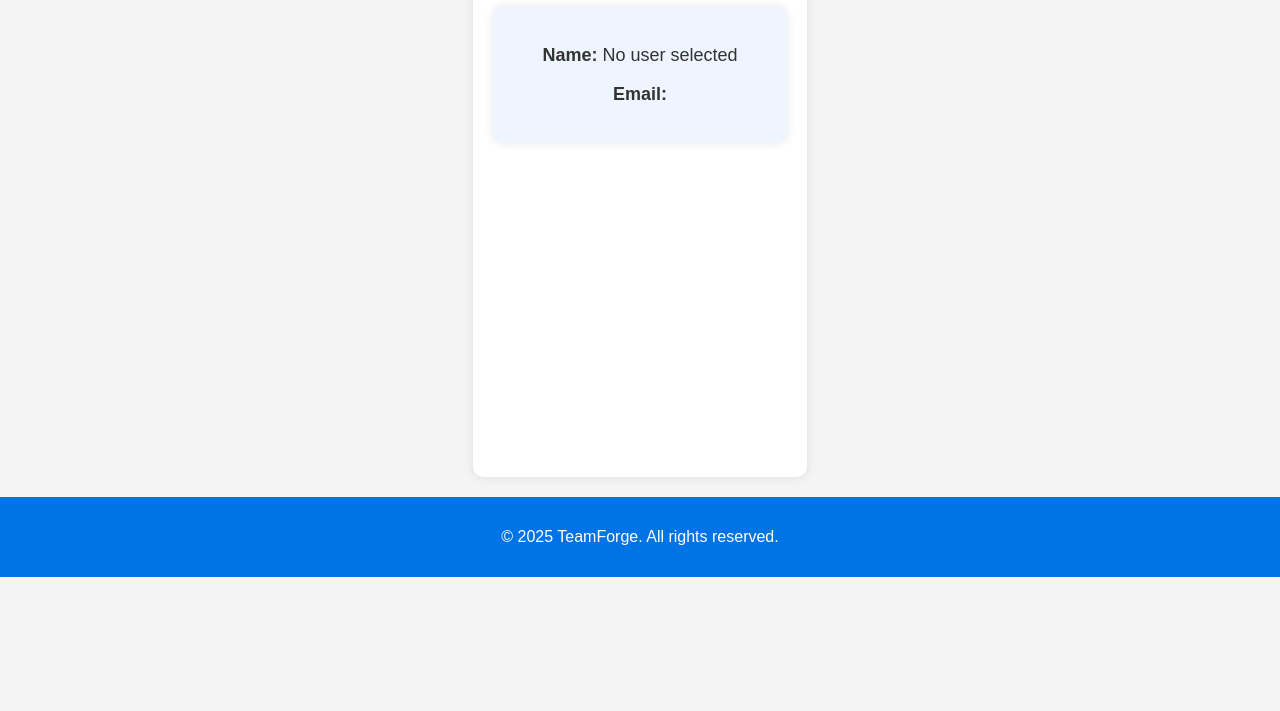
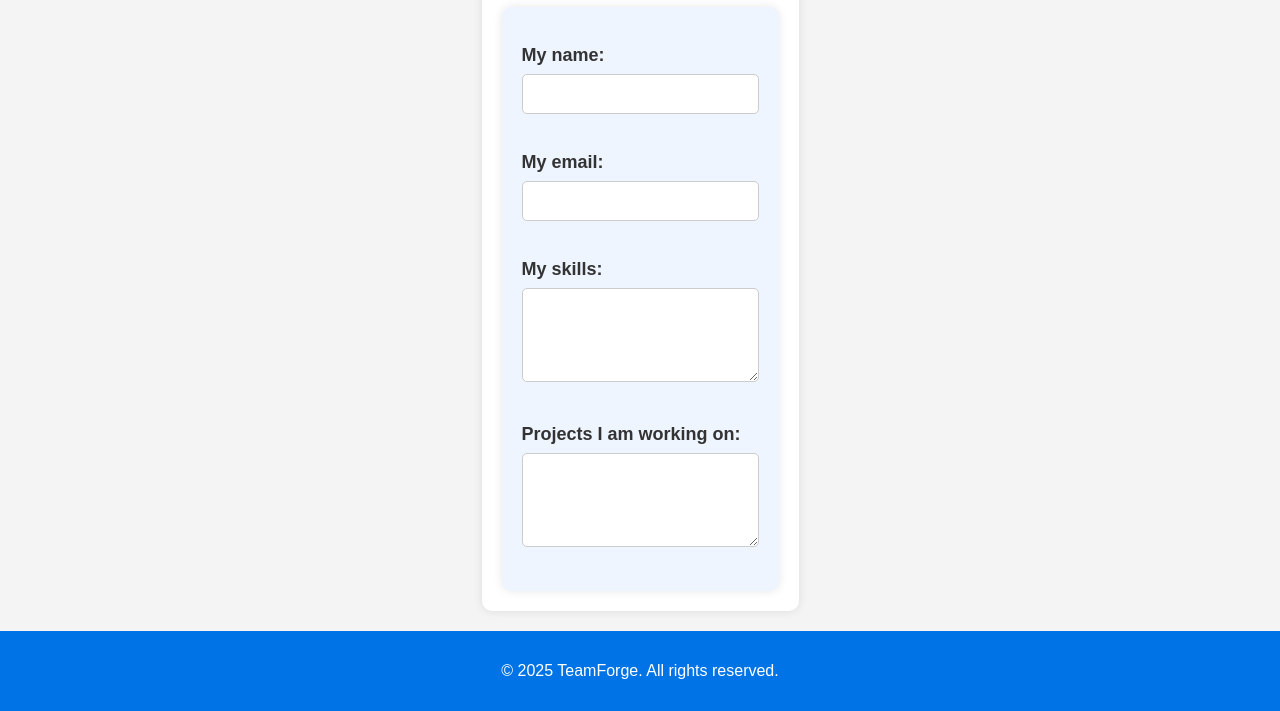
Before and after one commit to mhayne35/ITSC4155Project, a plain HTML site: page website/biography.html in a window 1280 px wide. Shown: the part 223-934 px from the top of the page. Before the commit the page ends 800 px from the top, so only its background shows below. Drawn offline with Linux system fonts and the light colour scheme; files whose address does not match are found by name.

Commit message:
includes biography

```diff
--- a/website/biography.html
+++ b/website/biography.html
@@ -72,6 +72,21 @@
         .bio-container p {
             font-size: 18px;
             color: #333;
+            margin-bottom: 8px;
+            text-align: left;
+        }
+
+        /* Simple input/textarea styling for full width */
+        .bio-container input[type="text"],
+        .bio-container input[type="email"],
+        .bio-container textarea {
+            width: 100%;
+            box-sizing: border-box;
+            padding: 10px;
+            font-size: 16px;
+            margin-bottom: 20px;
+            border: 1px solid #ccc;
+            border-radius: 5px;
         }
 
         footer {
@@ -101,8 +116,6 @@
             text-align: center;
             margin-top: auto;
         }
-
-
     </style>
 </head>
 <body>
@@ -119,10 +132,19 @@
 
     <!-- MAIN CONTENT -->
     <main>
-        <h1>Matched Teammate</h1>
+        <h1>About Me:</h1>
         <div class="bio-container">
-            <p><strong>Name:</strong> <span id="user-name">Loading...</span></p>
-            <p><strong>Email:</strong> <span id="user-email">Loading...</span></p>
+            <p><strong>My name:</strong></p>
+            <input type="text" name="name">
+
+            <p><strong>My email:</strong></p>
+            <input type="email" name="email">
+
+            <p><strong>My skills:</strong></p>
+            <textarea name="skills" rows="4"></textarea>
+
+            <p><strong>Projects I am working on:</strong></p>
+            <textarea name="projects" rows="4"></textarea>
         </div>
     </main>
 
```
